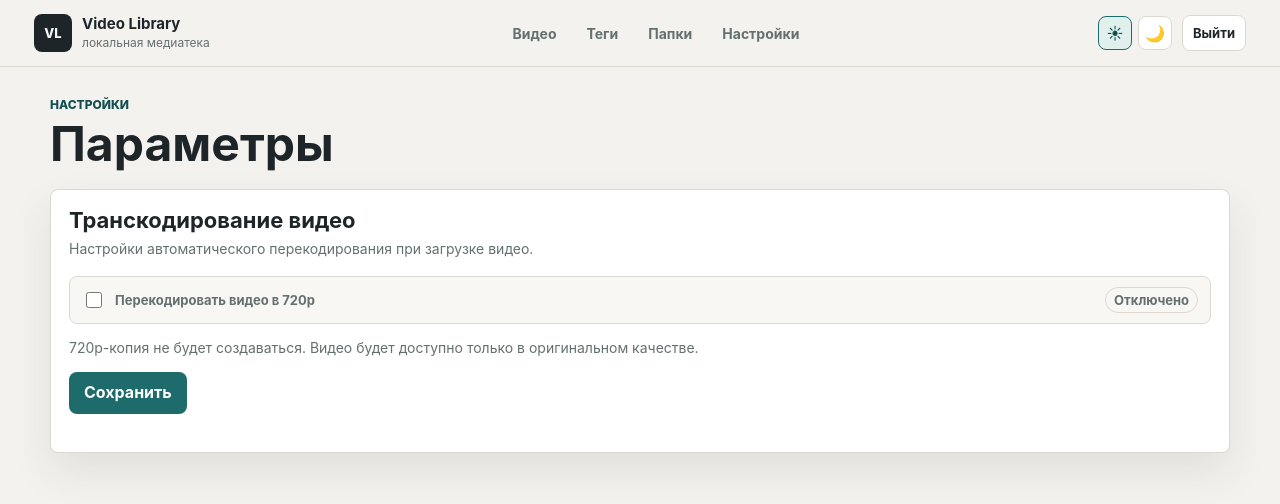
After one commit to VoidEmptiness/Video-Library, a FastAPI app: template app/templates/settings.html in a window 1280 px wide. The commit adds this page. Shown: the top 504 px of the page. Run offline with FastAPI, Linux system fonts and the light colour scheme; the template is opened without the code that fills it, so the values that code supplies are empty; parts of the project's set-up code (start-up, migrations or seed data) failed here and were passed over.

Commit message:
Добавлено: Добавлена вкладка настроек Добавлен переключатель автоматического перекодирования видео в 720p

```diff
--- a/app/main.py
+++ b/app/main.py
@@ -18,6 +18,7 @@ from .models import Base, Folder, Tag, Video
 from .services.auth import SESSION_COOKIE, create_session_token, parse_session_token, session_expiry_dt, verify_credentials
 from .services.storage import THUMB_DIR, VIDEO_DIR, ensure_dirs, unique_storage_name, video_path
 from .services.thumbnails import generate_thumbnail
+from .services.settings import get_setting, load_settings, save_settings
 from .services.transcoding import (
     FFPROBE_EXE,
     TRANSCODE_DOWNSCALE_FPS,
@@ -341,6 +342,8 @@ def _do_transcode(video_id: int, original_path: Path) -> None:
     from .database import SessionLocal as _SessionLocal
     from .models import Video as _Video
 
+    if not get_setting("transcode_to_720p", True):
+        return
     if not video_needs_downscale(original_path):
         return
 
@@ -1009,3 +1012,28 @@ def api_transcode_status_bulk(db: Annotated[Session, Depends(get_db)]):
         if progress.get("status") not in ["done", "unknown"]:
             result[video.id] = progress
     return result
+
+
+@app.get("/settings", response_class=HTMLResponse)
+def settings_page(
+    request: Request,
+    _: UserHTML,
+):
+    settings = load_settings()
+    return templates.TemplateResponse(
+        "settings.html",
+        {
+            "request": request,
+            "title": f"{APP_TITLE} — Настройки",
+            "transcode_to_720p": settings.get("transcode_to_720p", True),
+        },
+    )
+
+
+@app.post("/settings")
+def settings_save(
+    _: UserHTML,
+    transcode_to_720p: Annotated[str | None, Form()] = None,
+):
+    save_settings({"transcode_to_720p": transcode_to_720p == "1"})
+    return RedirectResponse(url="/settings", status_code=303)
--- a/app/templates/_layout.html
+++ b/app/templates/_layout.html
@@ -35,6 +35,7 @@
       <a class="{% if path == '/' or path.startswith('/videos') or path.startswith('/upload') %}active{% endif %}" href="/">Видео</a>
       <a class="{% if path.startswith('/tags') %}active{% endif %}" href="/tags">Теги</a>
       <a class="{% if path.startswith('/folders') %}active{% endif %}" href="/folders">Папки</a>
+      <a class="{% if path.startswith('/settings') %}active{% endif %}" href="/settings">Настройки</a>
     </nav>
 
     <div class="topbar-actions">
--- /dev/null
+++ b/app/templates/settings.html
@@ -0,0 +1,40 @@
+{% extends "_layout.html" %}
+{% block content %}
+  <section class="page-head">
+    <div>
+      <p class="eyebrow">Настройки</p>
+      <h1>Параметры</h1>
+    </div>
+  </section>
+
+  <section class="section-block">
+    <div class="panel-title">
+      <h2>Транскодирование видео</h2>
+      <p>Настройки автоматического перекодирования при загрузке видео.</p>
+    </div>
+
+    <form method="post" action="/settings" class="form-stack">
+      <label class="switch-row">
+        <input type="hidden" name="transcode_to_720p" value="0" />
+        <input type="checkbox" name="transcode_to_720p" value="1" {% if transcode_to_720p %}checked{% endif %} />
+        <span>Перекодировать видео в 720p</span>
+        {% if transcode_to_720p %}
+          <span class="chip" style="margin-left: auto">Включено</span>
+        {% else %}
+          <span class="chip" style="margin-left: auto; background: var(--surface-soft); color: var(--muted); border: 1px solid var(--line);">Отключено</span>
+        {% endif %}
+      </label>
+      <p class="status">
+        {% if transcode_to_720p %}
+          При загрузке видео с разрешением выше 1080p будет автоматически создана 720p-копия.
+        {% else %}
+          720p-копия не будет создаваться. Видео будет доступно только в оригинальном качестве.
+        {% endif %}
+      </p>
+
+      <div class="toolbar">
+        <button class="button" type="submit">Сохранить</button>
+      </div>
+    </form>
+  </section>
+{% endblock %}
```
Also changed, not shown: app/services/settings.py (added, +47 -0 lines), README.md.
